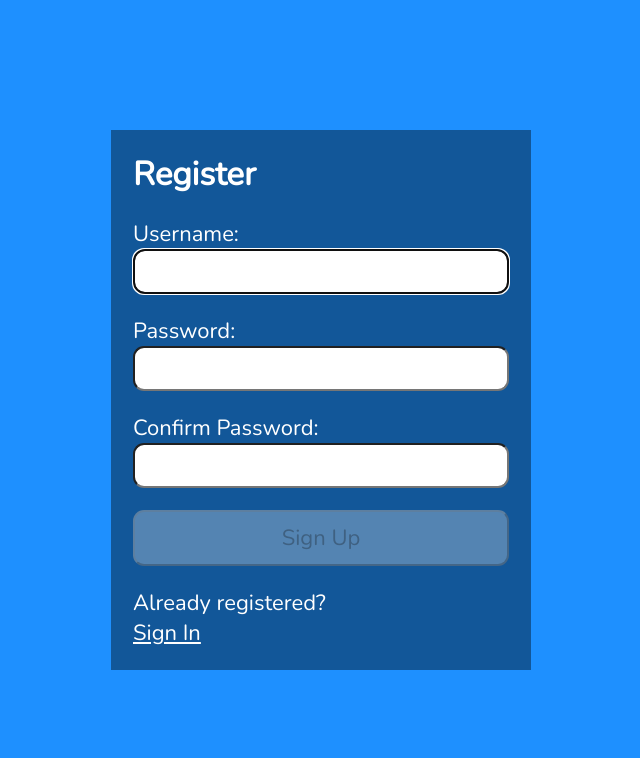
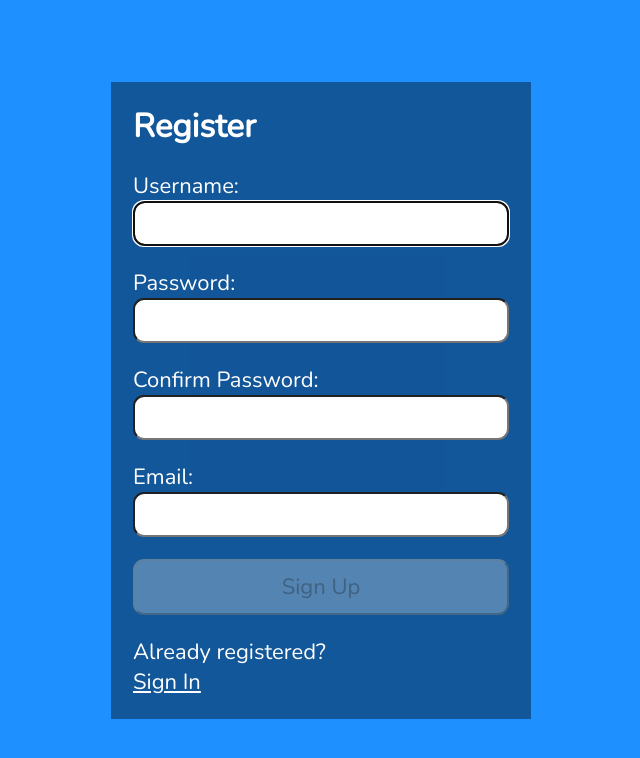
Before and after one commit to ddkimkc32/Eco, a React (Create React App) app: page /Registration in a window 1280 px wide. Shown: the top 758 px of the page, without its empty margins (319-959 px from the left). Built offline with nearby package versions, Linux system fonts and the light colour scheme.

Commit message:
Added email to Registration Page

```diff
--- a/package.json
+++ b/package.json
@@ -1,7 +1,7 @@
 {
   "name": "eco",
   "version": "0.1.0",
-  "proxy":"http://127.0.0.1:5000/ ",
+  "proxy": "http://127.0.0.1:5000/ ",
   "private": true,
   "dependencies": {
     "@fortawesome/fontawesome-svg-core": "^6.2.0",
@@ -10,7 +10,7 @@
     "@testing-library/jest-dom": "^5.16.5",
     "@testing-library/react": "^13.4.0",
     "@testing-library/user-event": "^13.5.0",
-    "axios": "^1.1.2",
+    "axios": "^1.1.3",
     "react": "^18.2.0",
     "react-dom": "^18.2.0",
     "react-router-dom": "^6.4.2",
--- a/src/App.js
+++ b/src/App.js
@@ -1,6 +1,7 @@
 import { BrowserRouter as Router, Route, Routes } from 'react-router-dom'
 import Login from './Login';
 import Registration from './Registration';
+import React, { Component } from 'react';
 
 function App() {
 
--- a/src/Login.js
+++ b/src/Login.js
@@ -5,10 +5,6 @@ import { BrowserRouter as Router, Route, Link } from "react-router-dom";
 import React, { Component } from 'react';
 import axios from "axios"
 
-
-// import {Link} from "react-router-dom";
-// import { Nav, NavLink, NavMenu }
-//     from "./NavbarElements";
 
 const Login = () => {
     const userRef = useRef();
@@ -54,7 +50,7 @@ const Login = () => {
 
           })
 
-        setSuccess(true);
+        //setSuccess(true);
         // try {
         //     console.log("Submitted")
         //     let res = await fetch("http://127.0.0.1:5000/register", {
@@ -129,13 +125,7 @@ const Login = () => {
                             <p>
                                 Need an Account?<br />
                                 <span className="Line">
-                                    {/*Link to the registration page*/}
                                     <a href="/Registration">Sign Up</a>
-                                    {/* <Link to="/Registration">Sign Up</Link> */}
-                                    {/* <NavLink to="/Registration" activeStyle>
-                                        Sign Up
-                                    </NavLink> */}
-                                    {/* <Route path="/Registration.js" component={Registration}/> */}
                                 </span>
                             </p>
                         </section>
--- a/src/Registration.js
+++ b/src/Registration.js
@@ -5,6 +5,7 @@ import React from 'react'
 
 const USER_REGEX = /^[A-z][A-z0-9-_]{3,23}$/; //Starts will a lower or upper case, followed by 3 to 23 characters lower or upper case or digits or symbols
 const PWD_REGEX = /^(?=.*[a-z])(?=.*[A-Z])(?=.*[0-9])(?=.*[!@#$%]).{8,24}$/; //1 lower case, 1 upper case, 1 number, 1 special character
+const EMAIL_REGEX =/^[\w-\.]+@([\w-]+\.)+[\w-]{2,4}$/;
 const REGISTER_URL = '/register';
 
 
@@ -27,6 +28,14 @@ const Registration = () => {
     const [errMsg, setErrMsg] = useState('');
     const [success, setSuccess] = useState(false);
 
+    const [email, setEmail] = useState('');
+    const [validEmail, setValidEmail] = useState(false);
+    const [emailFocus, setEmailFocus] = useState(false);
+
+    const [matchEmail, setMatchEmail] = useState('');
+    const [validEmailMatch, setValidEmailMatch] = useState(false);
+    const [matchEmailFocus, setMatchEmailFocus] = useState(false);
+
     useEffect(() => {
         userRef.current.focus();
     }, [])
@@ -48,20 +57,30 @@ const Registration = () => {
     }, [pwd, matchPwd])
 
     useEffect(() => {
+        const result = EMAIL_REGEX.test(email);
+        console.log(result);
+        console.log(email);
+        setValidEmail(result);
+        // match = email === matchEmail;
+        //setValidEmail(match);
+    }, [email])
+
+    useEffect(() => {
         setErrMsg('')
-    }, [user, pwd, matchPwd])
+    }, [user, pwd, matchPwd, email])
 
     const handleSubmit = async (e) => {
         e.preventDefault();
 
         const v1 = USER_REGEX.test(user);
         const v2 = PWD_REGEX.test(pwd);
-        if(!v1 || !v2){
+        const v3 = EMAIL_REGEX.test(email);
+        if(!v1 || !v2 || !v3){
             setErrMsg("Invalid Entry");
             return;
         }
         //Add backend here
-        console.log(user,pwd);
+        console.log(user,pwd,email);
         setSuccess(true);
     }
 
@@ -71,7 +90,7 @@ const Registration = () => {
                 <section>
                     <h1>Success!</h1>
                     <p>
-                        <a href="#">Sign In</a>
+                        <a href="/Login">Sign In</a>
                     </p>
                 </section>
             ) : (
@@ -150,7 +169,30 @@ const Registration = () => {
                             Must match the first password input field.
                         </p>
 
-                        <button disabled={!validName || !validPwd || !validMatch ? true : false}>Sign Up</button>
+                        <label htmlFor="email">
+                            Email:
+                            <FontAwesomeIcon icon={faCheck} className={validEmail ? "valid" : "hide"} />
+                            <FontAwesomeIcon icon={faTimes} className={validEmail || !email ? "hide" : "invalid"} />
+                        </label>
+                        <input
+                            type="text"
+                            id="email"
+                            //ref={userRef}
+                            autoComplete="off"
+                            onChange={(e) => setEmail(e.target.value)}
+                            value={email}
+                            required
+                            aria-invalid={validEmail ? "false" : "true"}
+                            aria-describedby="uidnote"
+                            onFocus={() => setEmailFocus(true)}
+                            onBlur={() => setEmailFocus(false)}
+                        />
+                        <p id="uidnote" className={emailFocus && email && !validEmail ? "instructions" : "offscreen"}>
+                            <FontAwesomeIcon icon={faInfoCircle} />
+                            Must have @ and .com<br />
+                        </p>
+
+                        <button disabled={!validName || !validPwd || !validMatch || !validEmail ? true : false}>Sign Up</button>
                     </form>
                     <p>
                         Already registered?<br />
```
Also changed, not shown: 1 other file (tests, documents, lock files or other folders).
